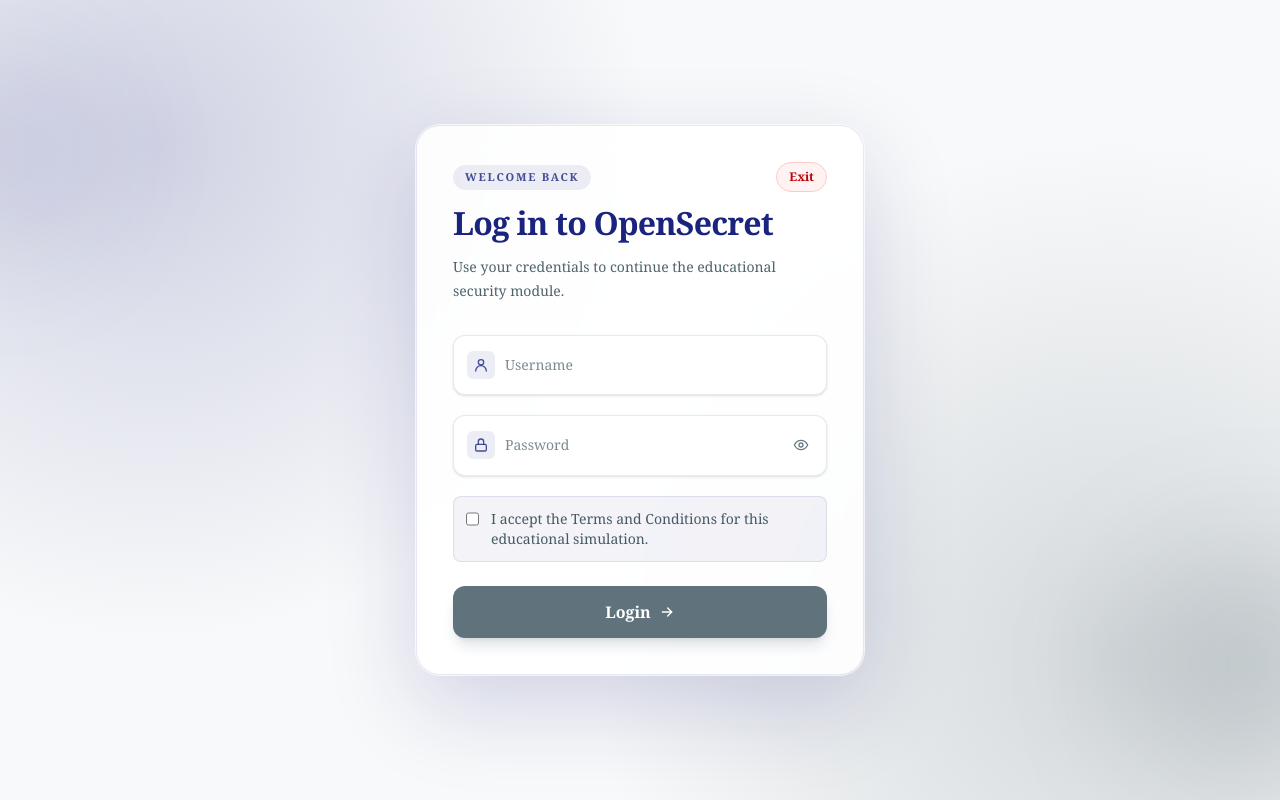
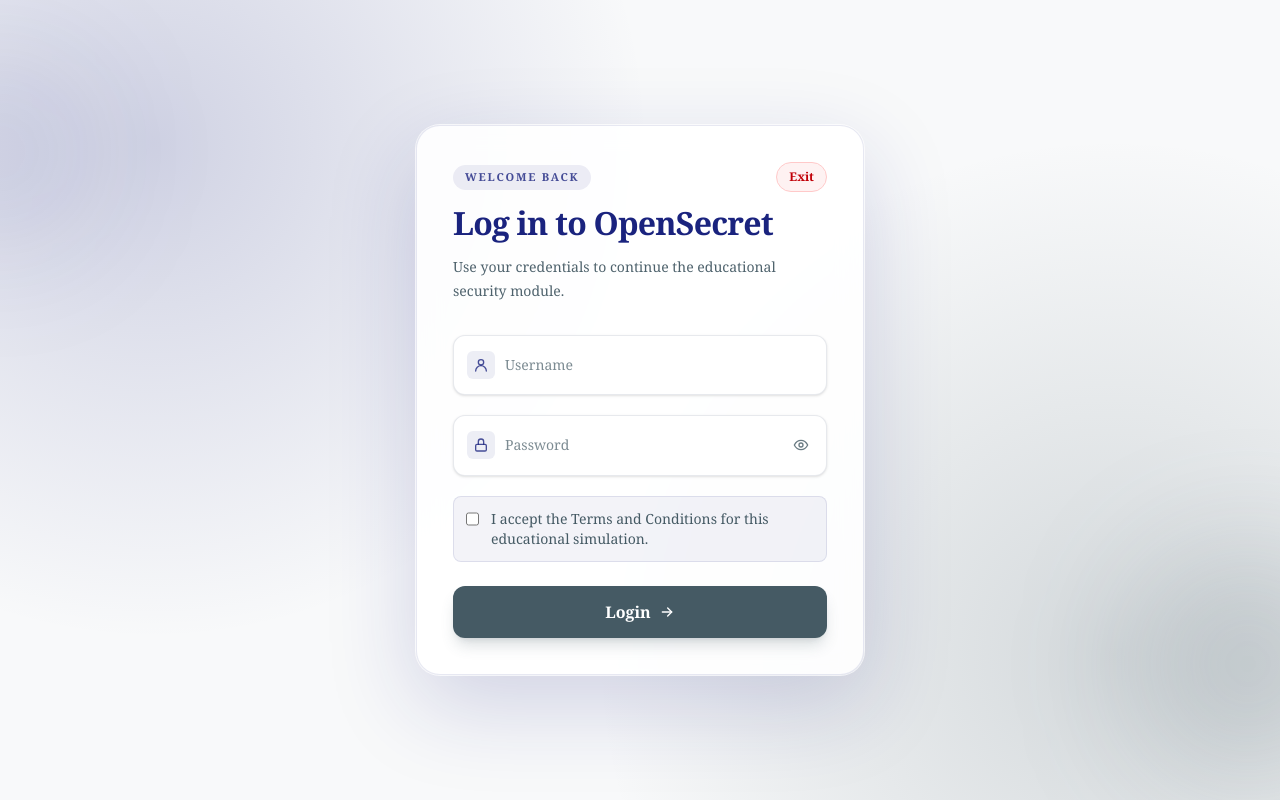
Before and after one commit to Shazil0204/OpenSecret-Auth, a React (Vite) app in the folder frontend/: page /login in a window 1280 px wide. Built offline with nearby package versions, Linux system fonts and the light colour scheme.

Commit message:
Update login button styles based on form validation state

```diff
--- a/frontend/src/pages/Login.tsx
+++ b/frontend/src/pages/Login.tsx
@@ -119,7 +119,7 @@
           <button
             type="submit"
             disabled={!canLogin}
-            className="group mt-1 inline-flex w-full items-center justify-center gap-2 rounded-xl bg-secondary px-6 py-3.5 text-base font-semibold text-white shadow-lg shadow-secondary/20 transition-[background-color,box-shadow,transform,opacity] focus-visible:outline-none focus-visible:ring-2 focus-visible:ring-primary/40 disabled:cursor-not-allowed disabled:opacity-85 enabled:bg-primary enabled:shadow-primary/25 enabled:hover:bg-primary/90 enabled:hover:shadow-inner enabled:active:translate-y-px"
+            className={canLogin ? `cursor-pointer group mt-1 inline-flex w-full items-center justify-center gap-2 rounded-xl bg-primary px-6 py-3.5 text-base font-semibold text-white shadow-lg shadow-primary/20 transition-[background-color,box-shadow,transform,opacity] focus-visible:outline-none focus-visible:ring-2 focus-visible:ring-primary/40` : `cursor-not-allowed group mt-1 inline-flex w-full items-center justify-center gap-2 rounded-xl bg-secondary px-6 py-3.5 text-base font-semibold text-white shadow-lg shadow-secondary/20 transition-[background-color,box-shadow,transform,opacity] focus-visible:outline-none focus-visible:ring-2 focus-visible:ring-primary/40`}
           >
             Login
             <RightArrowIcon className="h-4 w-4 transition-transform duration-200 group-enabled:group-hover:translate-x-1" />
```
